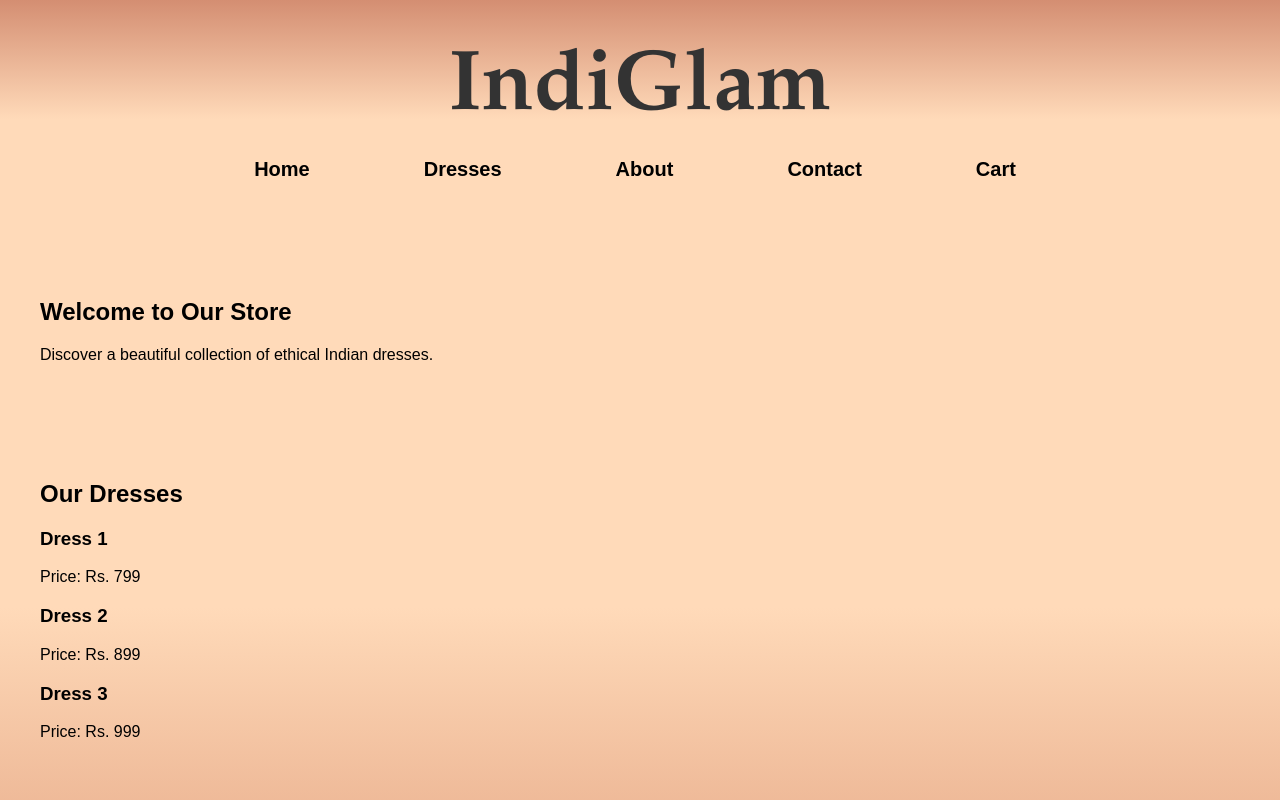
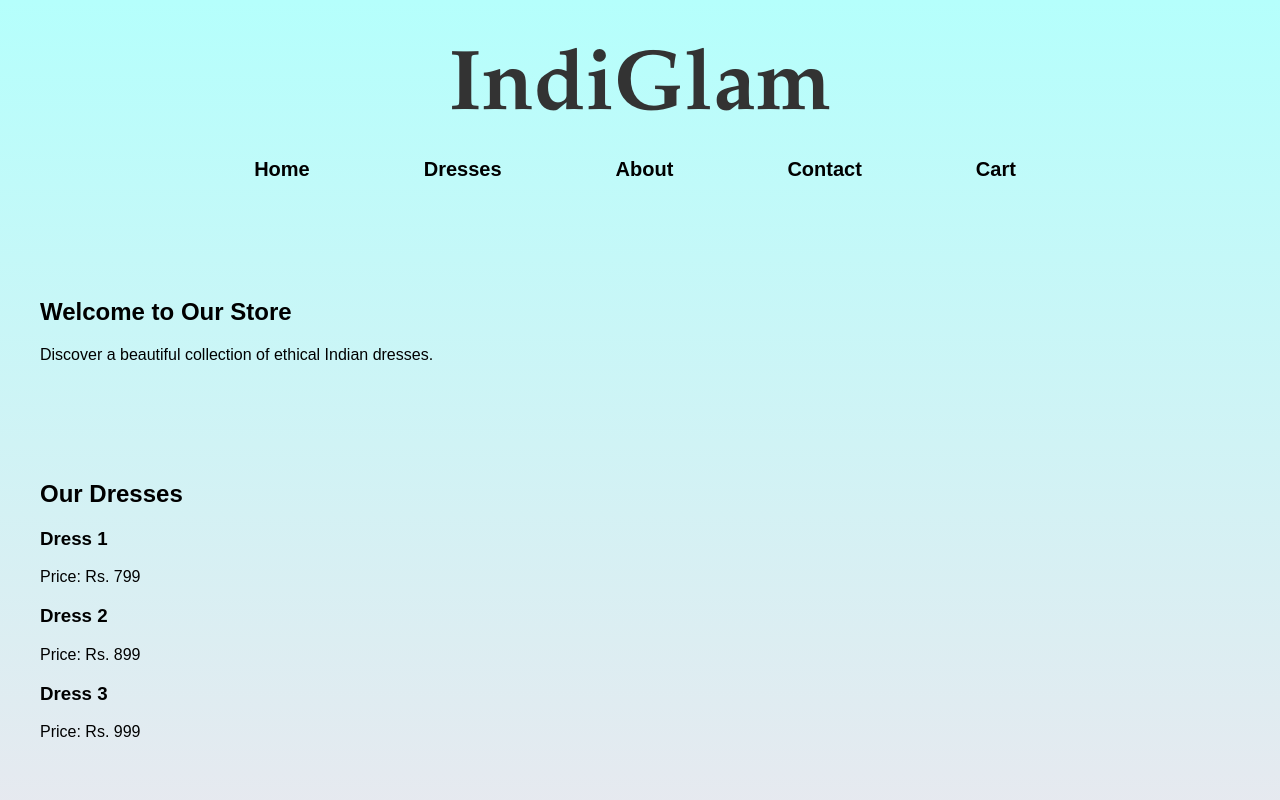
Before and after one commit to Mittesh-9/IndiGlam, a plain HTML site: page files/templates/web.html in a window 1280 px wide. Shown: the top 800 px of the page. Drawn offline with Linux system fonts and the light colour scheme.

Commit message:
modified css

```diff
--- a/files/templates/styles/style.css
+++ b/files/templates/styles/style.css
@@ -2,12 +2,15 @@ body {
     font-family: 'Poppins', sans-serif;
     margin: 0;
     padding: 0;
-    background-image: linear-gradient(to top ,#cc7654, #FFDAB9, #FFDAB9);
+    /* background-image: linear-gradient(to top ,#cc7654, #FFDAB9, #FFDAB9); */
+    background-color: #FFDEE9;
+background-image: linear-gradient(0deg, #FFDEE9 0%, #B5FFFC 100%);
+
 }
 
 header {
     font-family: Garamond, serif;
-    background-image: linear-gradient(to bottom, #d48e72, #FFDAB9, #FFDAB9);
+    /* background-image: linear-gradient(to bottom, #d48e72, #FFDAB9, #FFDAB9); */
     color: #fff;
     padding: 40px 0;
     text-align: center;
```
